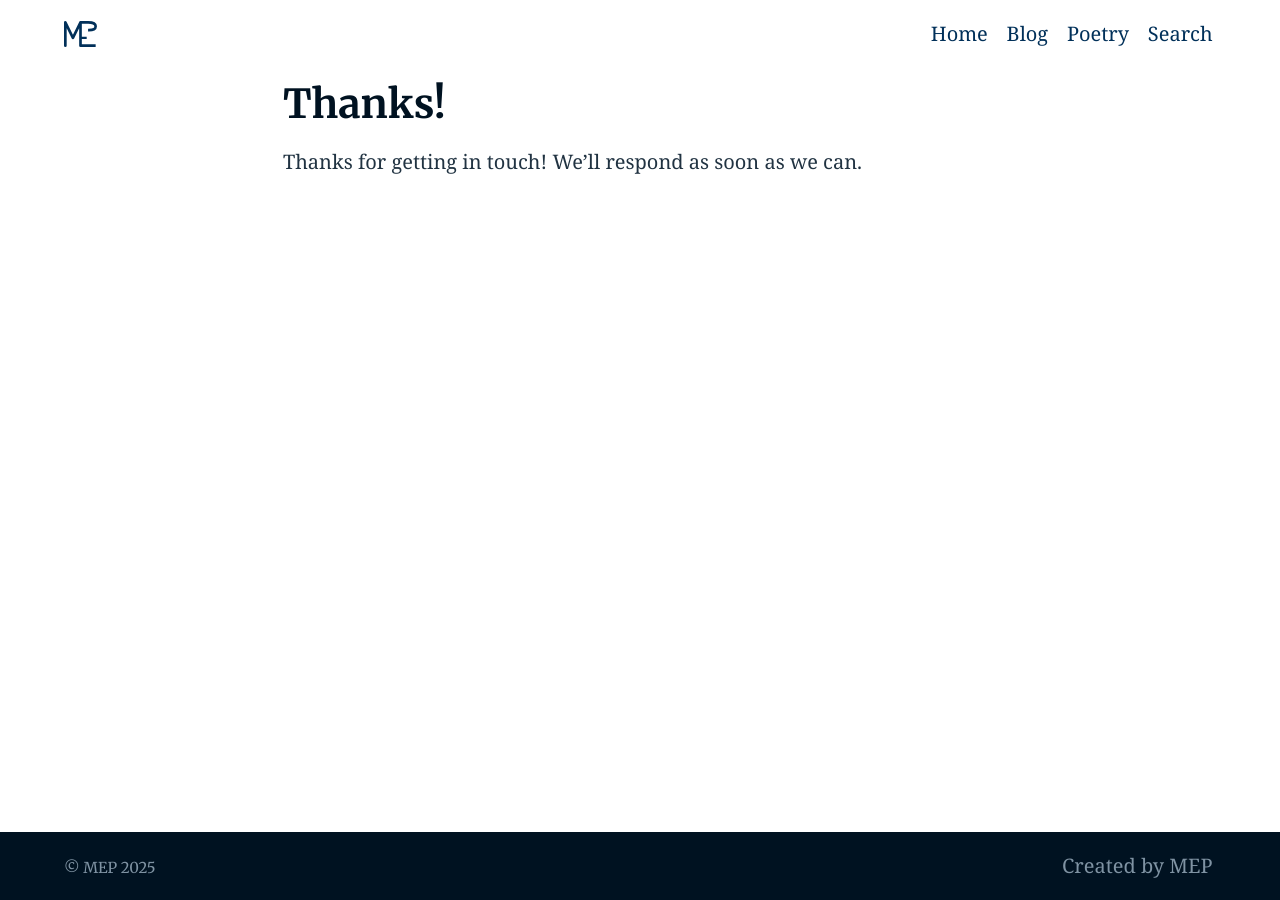
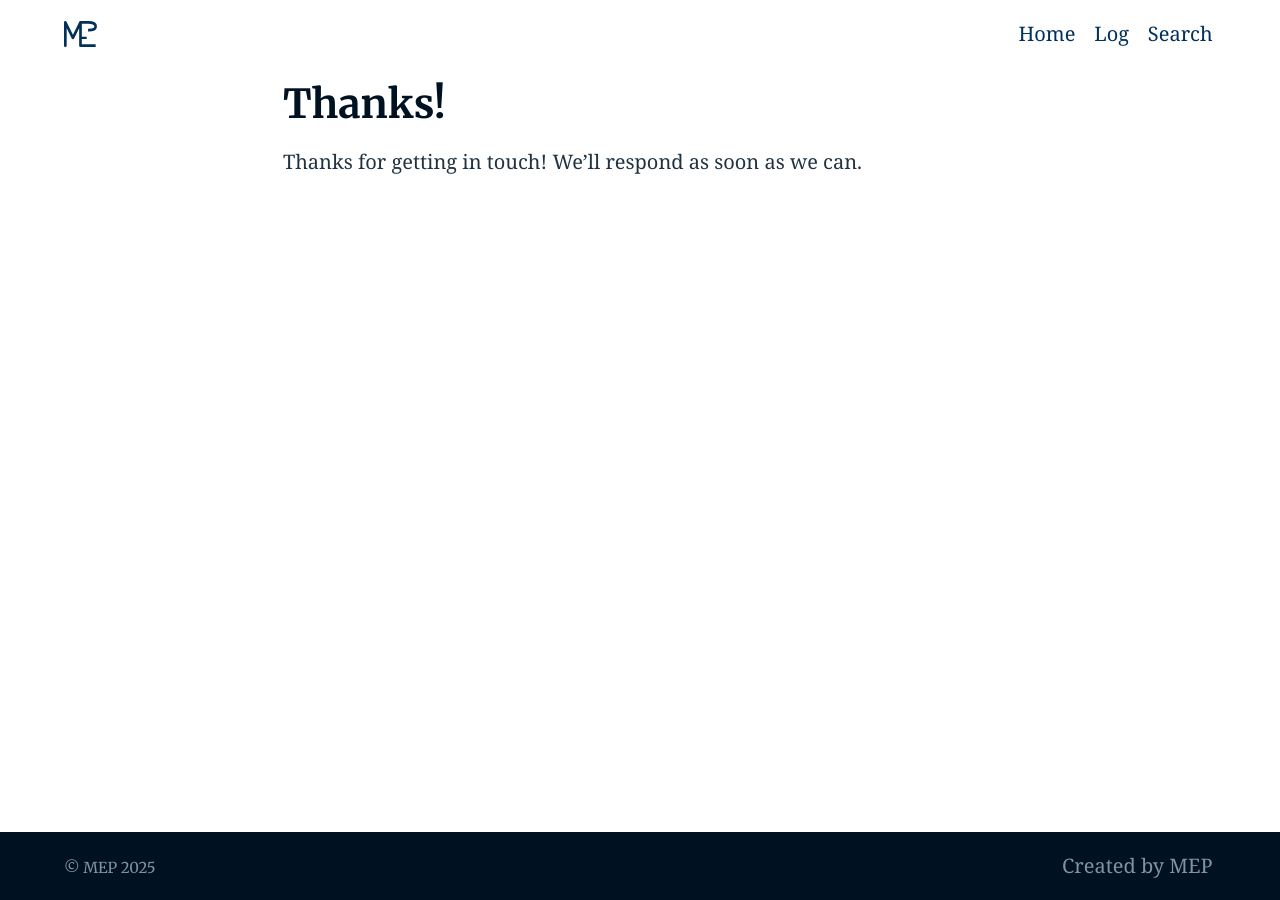
Before and after one commit to me-pierce/me-pierce.github.io, a Jekyll site: the page built from thanks.md, in a window 1280 px wide. Built offline with Jekyll 4.4.1, drawn with Linux system fonts in a browser that asks for light colours.

Commit message:
Update _config.yml
back to one

```diff
--- a/_config.yml
+++ b/_config.yml
@@ -35,9 +35,8 @@
 - jemoji
 
 # 3. Gem settings
-#paginate: 1 # jekyll-paginate > items per page
-#paginate_path: blog/page:num # jekyll-paginate > blog page
-#paginate_path: poetry/page:num # jekyll-paginate > blog page
+paginate: 1 # jekyll-paginate > items per page
+paginate_path: blog/page:num # jekyll-paginate > blog page
 #jekyll-mentions: https://twitter.com # jekyll-mentions > service used when @replying
 # twitter:
   # username: DavidDarnes # jekyll-seo-tag > Owners twitter username
@@ -64,19 +63,13 @@
 # 5. Collections
 collections:
   posts:
-    title: Posts # Needed for Siteleaf
+    title: Entries # Needed for Siteleaf
     output: true
-    description: "to order my brain" # The post list page content
+    description: "to order my thoughts" # The post list page content
     #feature_text: |
      # Welcome to the blog COMMENTbyMEP: this is the text on the picture banner
     feature_image: "https://picsum.photos/2560/600?image=866"
-  poems:
-    title: Poems # Needed for Siteleaf
-    output: true
-    description: "TBD" # The post list page content
-    #feature_text: |
-     # Welcome to the blog COMMENTbyMEP: this is the text on the picture banner
-    feature_image: "https://picsum.photos/2560/600?image=866"
+
 
 # 6. Jekyll collections settings
 defaults:
@@ -89,12 +82,6 @@
     scope:
       path: ""
       type: "posts"
-    values:
-      layout: post # Set the default layout for posts
-  -
-    scope:
-      path: ""
-      type: "poems"
     values:
       layout: post # Set the default layout for posts
   -
@@ -139,10 +126,8 @@
   url: /
 #- title: Elements
 #  url: /elements/
-- title: Blog
-  url: /blog/
-- title: Poetry
-  url: /poetry/
+- title: Log
+  url: /log/
 #- title: Categories
 #  url: /categories/
 - title: Search
```
